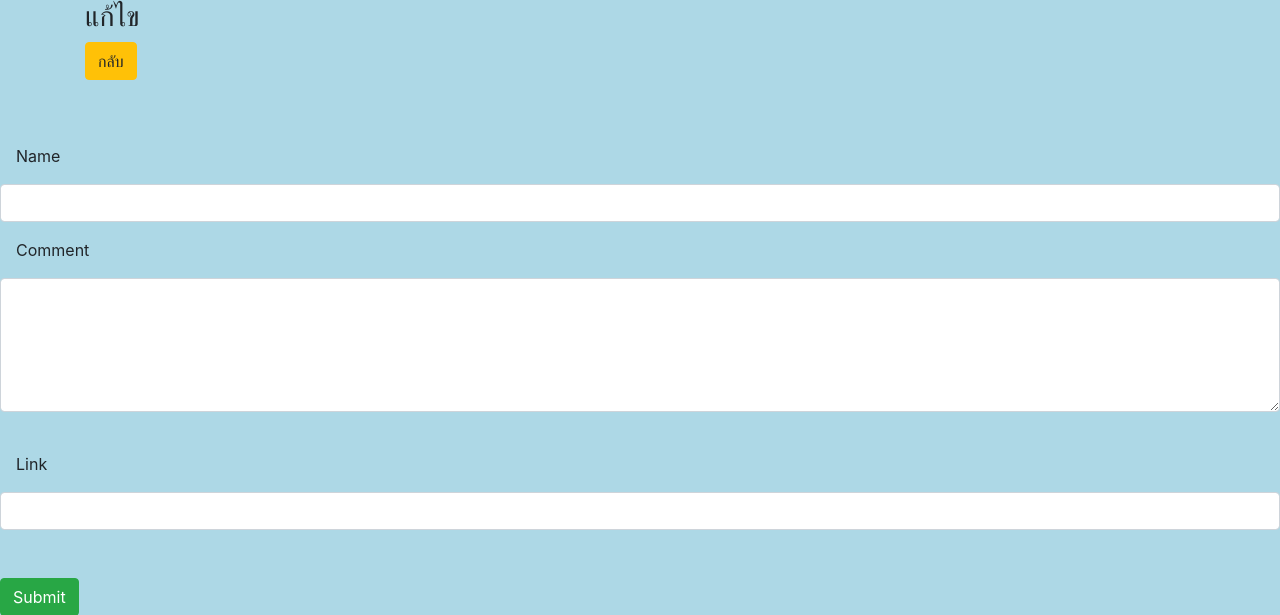
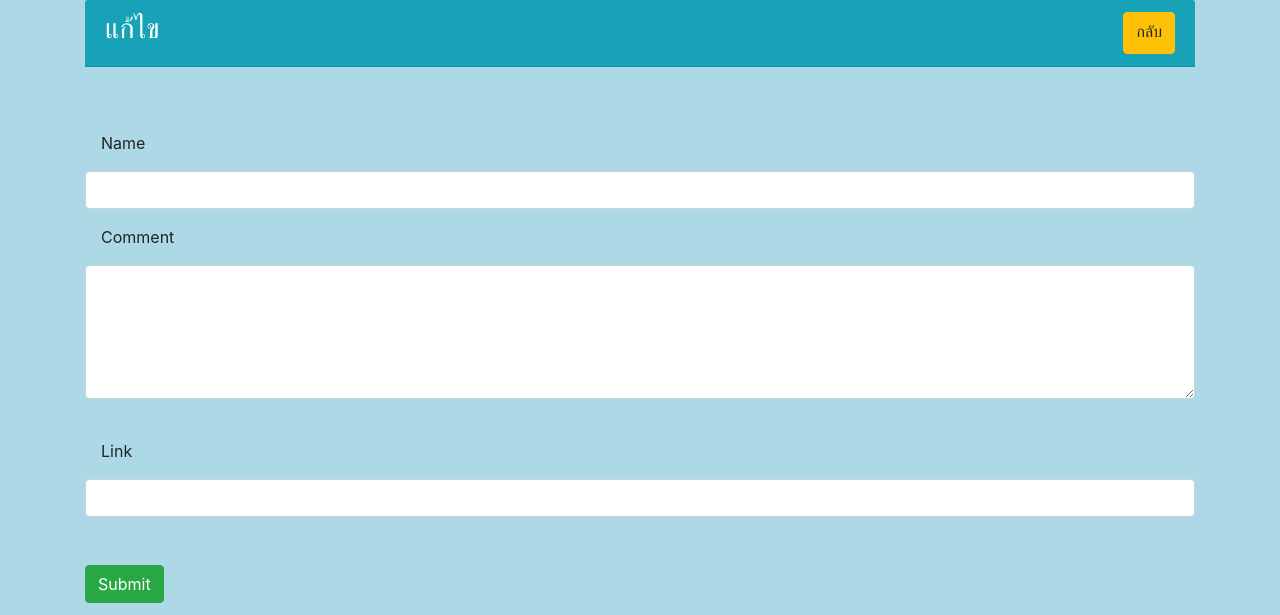
Before and after one commit to ChutimaNakaew/ITFLab02, a PHP site: page /edit.php?ID=1 in a window 1280 px wide. Shown: the top 615 px of the page. Run offline with PHP 8.4, Linux system fonts and the light colour scheme; data that the repository does not hold is empty.

Commit message:
Update edit.php

```diff
--- a/edit.php
+++ b/edit.php
@@ -29,6 +29,7 @@ body {
 
   <body>
       <div class="container">
+          <div class="card-header bg-info text-white d-flex justify-content-between">
            <h3>แก้ไข</h3>
            <a href="index.php" class="btn btn-warning">กลับ</a>
           </div>
```
